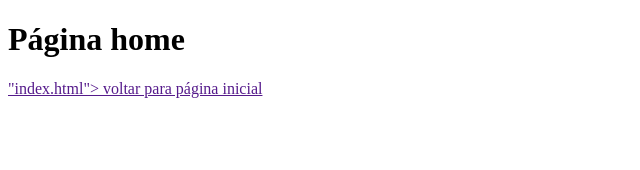
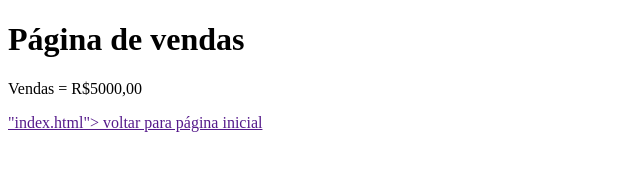
Before and after one commit to Kadu-s/aulagithub, a plain HTML site: page Vendas.html in a window 1280 px wide. Shown: the whole page, without its empty margins (0-640 px from the left). Drawn offline with Linux system fonts and the light colour scheme.

Commit message:
Acrescentado valor das vendas

```diff
--- a/Vendas.html
+++ b/Vendas.html
@@ -7,7 +7,8 @@
     <title>Document</title>
 </head>
 <body>
-    <h1>Página home</h1>
+    <h1>Página de vendas</h1>
+    <p>Vendas = R$5000,00</p>
     <a href="">"index.html"> voltar para página inicial</a>
 
 </body>
```
